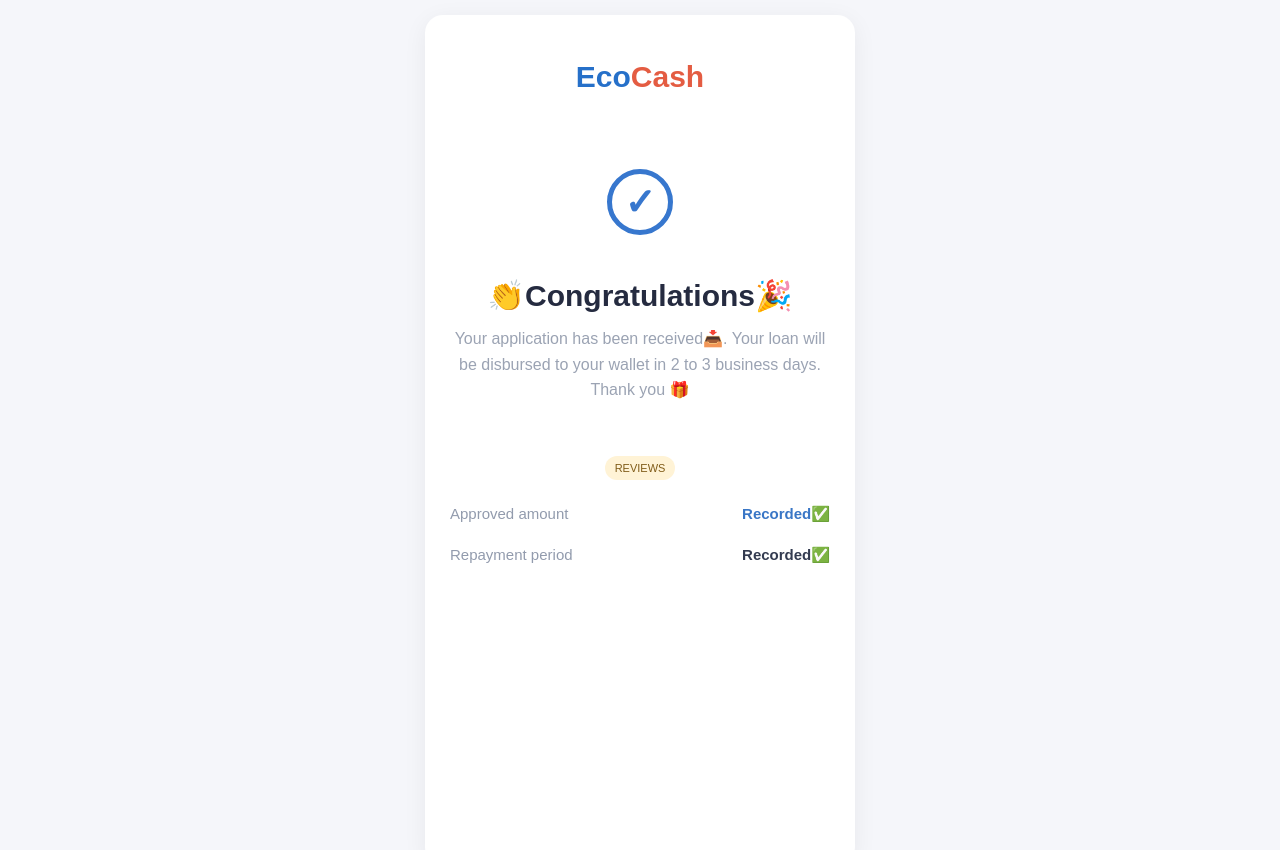
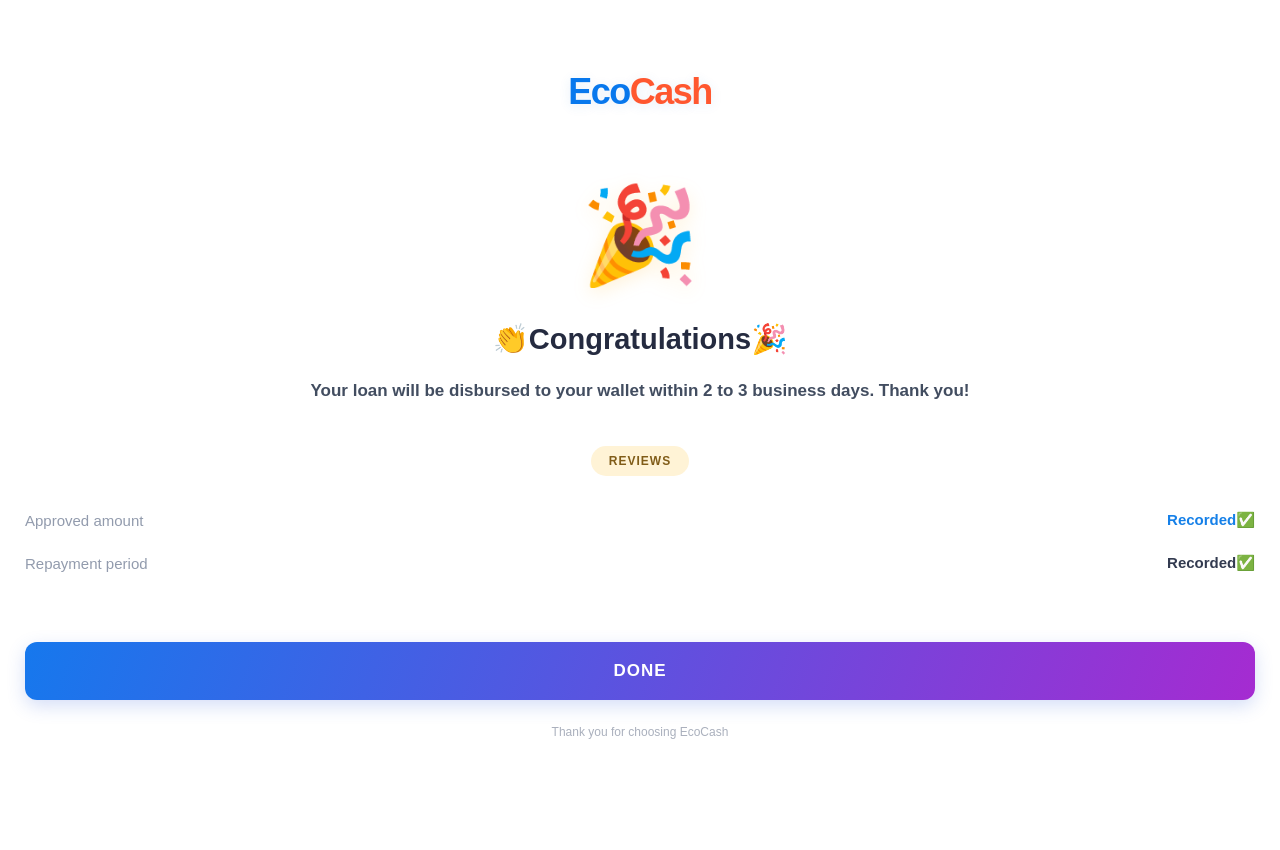
Before and after one commit to stainertech/ecocash-loan, a website: page success.html in a window 1280 px wide. After the commit the page ends 800 px from the top, so only its background shows below. Drawn offline with Linux system fonts and the light colour scheme.

Commit message:
Refactor success.html with style and content updates
Updated styles and content in success.html for better presentation and clarity.

```diff
--- a/success.html
+++ b/success.html
@@ -1,8 +1,9 @@
+
 <!DOCTYPE html>
 <html lang="en">
 <head>
 <meta charset="UTF-8">
-<meta name="viewport" content="width=device-width, initial-scale=1.0">
+<meta name="viewport" content="width=device-width, initial-scale=1.0, viewport-fit=cover">
 <meta name="theme-color" content="#ffffff">
 
 <title>Loan Application Status</title>
@@ -14,121 +15,128 @@
     box-sizing: border-box;
 }
 
+html, body {
+    width: 100%;
+    min-height: 100%;
+    font-family: Arial, sans-serif;
+    background: #ffffff;
+}
+
 body {
-    font-family: Arial, sans-serif;
-    background: #f5f6fa;
     min-height: 100vh;
+    min-height: 100dvh;
     display: flex;
     justify-content: center;
-    align-items: center;
-    padding: 15px;
+    align-items: stretch;
 }
 
 .container {
     width: 100%;
-    max-width: 430px;
-    min-height: 850px;
-    background: #fff;
-    border-radius: 18px;
-    padding: 40px 25px;
+    min-height: 100vh;
+    min-height: 100dvh;
+    background: #ffffff;
+    padding: max(35px, env(safe-area-inset-top)) 25px
+             max(25px, env(safe-area-inset-bottom));
     text-align: center;
+    display: flex;
+    flex-direction: column;
+    justify-content: center;
     position: relative;
-    overflow: hidden;
-    box-shadow: 0 5px 25px rgba(0,0,0,0.06);
 }
 
 .logo {
-    font-size: 30px;
-    font-weight: 800;
-    margin-top: 5px;
-    margin-bottom: 75px;
+    font-size: 36px;
+    font-weight: 900;
+    letter-spacing: -1.5px;
+    margin-bottom: 65px;
+    text-shadow: 0 2px 12px rgba(38,112,201,0.12);
 }
 
 .logo span:first-child {
-    color: #2670c9;
+    color: #0878ed;
 }
 
 .logo span:last-child {
-    color: #e45c42;
+    color: #ff572f;
 }
 
 .success-icon {
-    width: 66px;
-    height: 66px;
-    border: 5px solid #3777ce;
-    border-radius: 50%;
-    margin: 0 auto 43px;
-    display: flex;
-    justify-content: center;
-    align-items: center;
-    color: #3777ce;
-    font-size: 37px;
-    font-weight: bold;
+    font-size: 95px;
+    line-height: 1.2;
+    margin: 0 auto 30px;
+    filter: drop-shadow(0 5px 9px rgba(255,165,0,0.15));
 }
 
 h1 {
-    font-size: 30px;
+    font-size: 29px;
     color: #252b40;
-    margin-bottom: 13px;
+    margin-bottom: 20px;
+    font-weight: 800;
 }
 
 .message {
-    color: #9ba3b3;
-    font-size: 16px;
-    line-height: 1.6;
-    margin-bottom: 53px;
+    color: #424d60;
+    font-size: 17px;
+    line-height: 1.8;
+    font-weight: 700;
+    margin-bottom: 40px;
 }
 
 .demo-label {
     display: inline-block;
-    font-size: 11px;
+    align-self: center;
+    font-size: 12px;
+    font-weight: bold;
     color: #805c18;
     background: #fff3d6;
-    padding: 6px 10px;
-    border-radius: 20px;
-    margin-bottom: 25px;
+    padding: 8px 18px;
+    border-radius: 25px;
+    margin-bottom: 35px;
+    letter-spacing: 1px;
 }
 
 .details {
     width: 100%;
-    margin-bottom: 65px;
+    margin-bottom: 45px;
 }
 
 .detail-row {
     display: flex;
     justify-content: space-between;
     align-items: center;
-    margin-bottom: 23px;
+    margin-bottom: 25px;
     font-size: 15px;
     gap: 12px;
 }
 
 .detail-row .label {
     color: #929bad;
+    text-align: left;
 }
 
 .detail-row .value {
     color: #333b50;
-    font-weight: 600;
+    font-weight: 700;
     text-align: right;
     overflow-wrap: anywhere;
 }
 
 .detail-row:first-child .value {
-    color: #3976c6;
+    color: #1680e8;
 }
 
 .done-btn {
     width: 100%;
-    height: 57px;
+    min-height: 58px;
     border: none;
-    border-radius: 10px;
-    background: linear-gradient(110deg, #3978df, #a52bd1);
+    border-radius: 12px;
+    background: linear-gradient(110deg, #1678ed, #a52bd1);
     color: white;
-    font-size: 16px;
-    font-weight: bold;
+    font-size: 17px;
+    font-weight: 800;
     cursor: pointer;
-    letter-spacing: 0.5px;
+    letter-spacing: 1px;
+    box-shadow: 0 6px 18px rgba(65,105,220,0.22);
 }
 
 .done-btn:active {
@@ -137,21 +145,63 @@ h1 {
 
 .footer {
     margin-top: 25px;
-    font-size: 11px;
+    font-size: 12px;
     color: #aab0bd;
 }
 
 @media(max-width:380px) {
     .container {
-        padding: 35px 20px;
+        padding-left: 20px;
+        padding-right: 20px;
+    }
+
+    .logo {
+        font-size: 33px;
+        margin-bottom: 45px;
+    }
+
+    .success-icon {
+        font-size: 85px;
     }
 
     h1 {
-        font-size: 26px;
+        font-size: 25px;
+    }
+
+    .message {
+        font-size: 15px;
+    }
+}
+
+@media(max-height:700px) {
+    .container {
+        justify-content: flex-start;
+        padding-top: max(20px, env(safe-area-inset-top));
     }
 
     .logo {
-        margin-bottom: 65px;
+        margin-bottom: 25px;
+    }
+
+    .success-icon {
+        font-size: 75px;
+        margin-bottom: 15px;
+    }
+
+    h1 {
+        margin-bottom: 12px;
+    }
+
+    .message {
+        margin-bottom: 20px;
+    }
+
+    .demo-label {
+        margin-bottom: 20px;
+    }
+
+    .details {
+        margin-bottom: 20px;
     }
 }
 </style>
@@ -165,20 +215,18 @@ h1 {
         <span>Eco</span><span>Cash</span>
     </div>
 
-    <div class="success-icon">✓</div>
+    <div class="success-icon">🎉</div>
 
     <h1>👏Congratulations🎉</h1>
 
     <p class="message">
-        Your application has been received📥.
-        Your loan will be disbursed to your wallet in 2 to 3 business days.
-        Thank you 🎁
-
-
+        Your loan will be disbursed to your wallet
+        within 2 to 3 business days.
+        Thank you!
     </p>
 
     <div class="demo-label">
-      REVIEWS
+        REVIEWS
     </div>
 
     <div class="details">
@@ -193,8 +241,14 @@ h1 {
             <span class="value">Recorded✅</span>
         </div>
 
-        </div>
+    </div>
 
+    <button class="done-btn" onclick="finish()">
+        DONE
+    </button>
+
+    <div class="footer">
+        Thank you for choosing EcoCash
     </div>
 
 </div>
```
